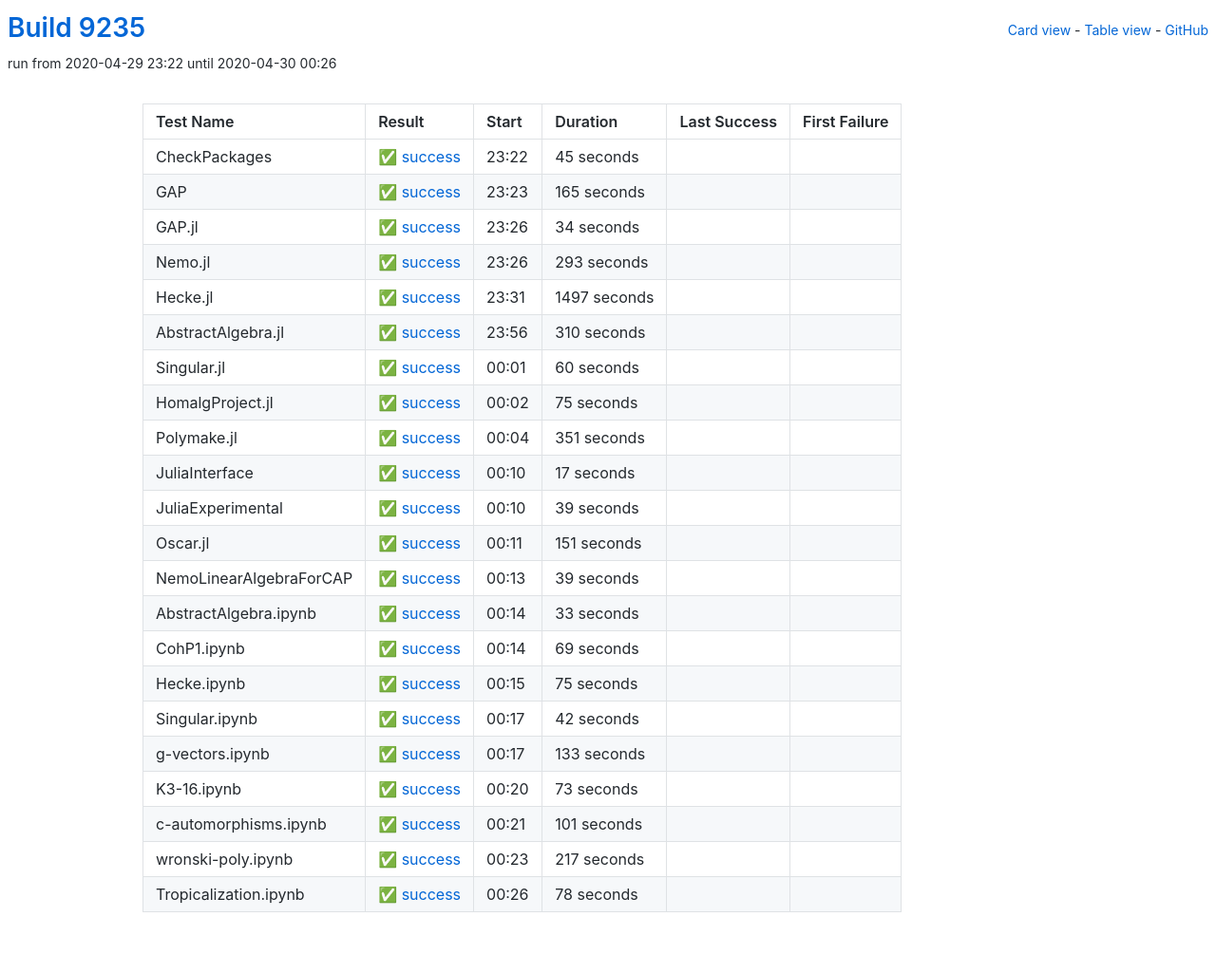
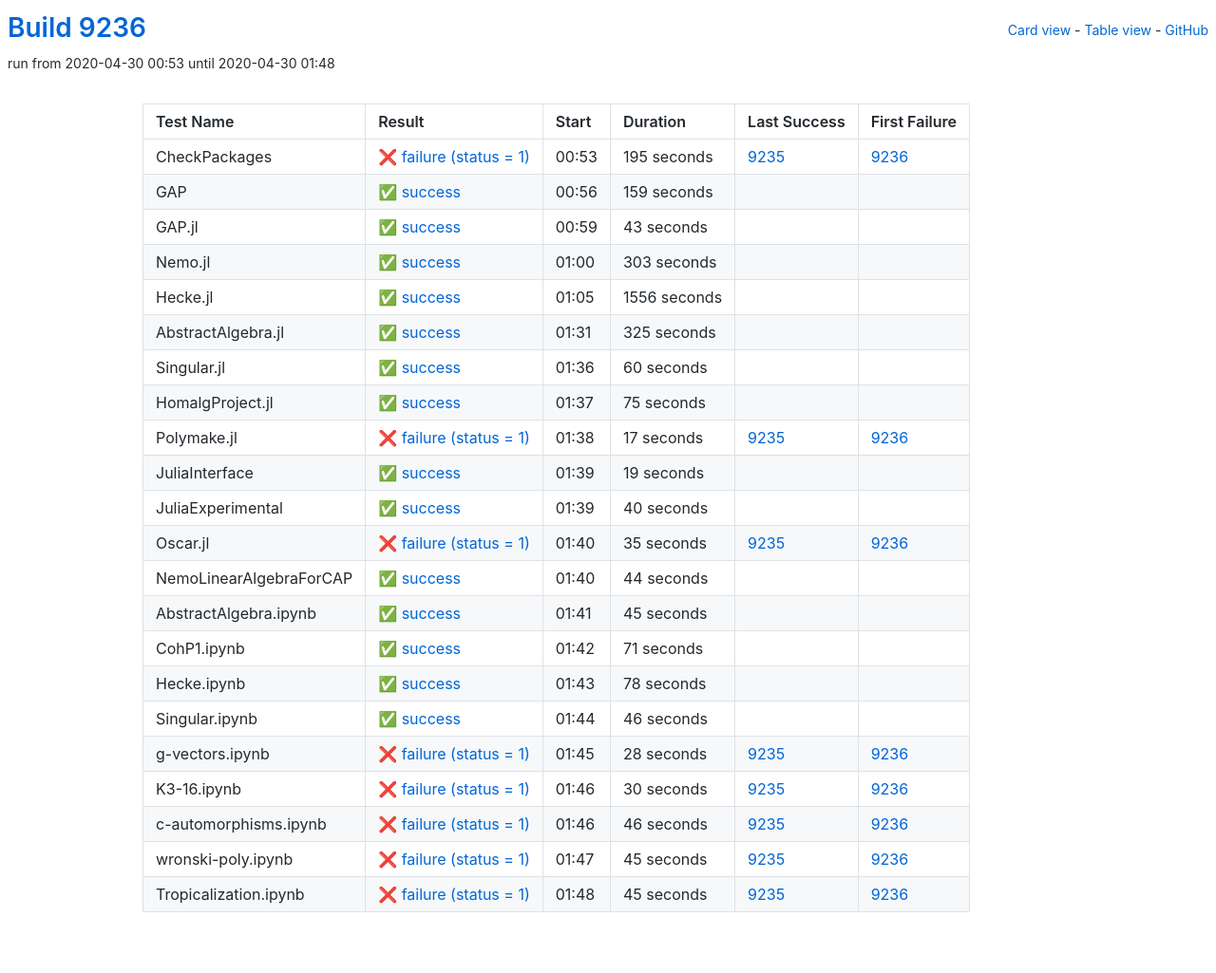
Before and after one commit to oscar-system/oscar-ci-status, a Jekyll site: the page built from table.html, in a window 1280 px wide. Shown: the whole page at 95% size. Built offline with Jekyll 4.4.1, drawn with Linux system fonts in a browser that asks for light colours.

Commit message:
Build 9236

```diff
--- a/_data/ci.yml
+++ b/_data/ci.yml
@@ -1,71 +1,71 @@
-build: 9235
-build_url: https://oscarci.mathematik.uni-kl.de/job/oscar/9235/
+build: 9236
+build_url: https://oscarci.mathematik.uni-kl.de/job/oscar/9236/
 job: oscar
 tests:
-- duration: 45
+- duration: 195
+  exitcode: 1
+  first_failure: 9236
+  first_failure_url: https://oscarci.mathematik.uni-kl.de/job/oscar/9236/
+  last_success: 9235
+  last_success_url: https://oscarci.mathematik.uni-kl.de/job/oscar/9235/
+  log: https://oscarci.mathematik.uni-kl.de/job/oscar/9236/artifact/logs/build-9236/CheckPackages.log
+  name: CheckPackages
+  start: 2020-04-30 00:53
+  status: failure
+  success: false
+- duration: 159
   exitcode: 0
   first_failure: false
   first_failure_url: null
   last_success: false
   last_success_url: null
-  log: https://oscarci.mathematik.uni-kl.de/job/oscar/9235/artifact/logs/build-9235/CheckPackages.log
-  name: CheckPackages
-  start: 2020-04-29 23:22
+  log: https://oscarci.mathematik.uni-kl.de/job/oscar/9236/artifact/logs/build-9236/GAP.log
+  name: GAP
+  start: 2020-04-30 00:56
   status: success
   success: true
-- duration: 165
+- duration: 43
   exitcode: 0
   first_failure: false
   first_failure_url: null
   last_success: false
   last_success_url: null
-  log: https://oscarci.mathematik.uni-kl.de/job/oscar/9235/artifact/logs/build-9235/GAP.log
-  name: GAP
-  start: 2020-04-29 23:23
+  log: https://oscarci.mathematik.uni-kl.de/job/oscar/9236/artifact/logs/build-9236/GAP.jl.log
+  name: GAP.jl
+  start: 2020-04-30 00:59
   status: success
   success: true
-- duration: 34
+- duration: 303
   exitcode: 0
   first_failure: false
   first_failure_url: null
   last_success: false
   last_success_url: null
-  log: https://oscarci.mathematik.uni-kl.de/job/oscar/9235/artifact/logs/build-9235/GAP.jl.log
-  name: GAP.jl
-  start: 2020-04-29 23:26
+  log: https://oscarci.mathematik.uni-kl.de/job/oscar/9236/artifact/logs/build-9236/Nemo.jl.log
+  name: Nemo.jl
+  start: 2020-04-30 01:00
   status: success
   success: true
-- duration: 293
+- duration: 1556
   exitcode: 0
   first_failure: false
   first_failure_url: null
   last_success: false
   last_success_url: null
-  log: https://oscarci.mathematik.uni-kl.de/job/oscar/9235/artifact/logs/build-9235/Nemo.jl.log
-  name: Nemo.jl
-  start: 2020-04-29 23:26
+  log: https://oscarci.mathematik.uni-kl.de/job/oscar/9236/artifact/logs/build-9236/Hecke.jl.log
+  name: Hecke.jl
+  start: 2020-04-30 01:05
   status: success
   success: true
-- duration: 1497
+- duration: 325
   exitcode: 0
   first_failure: false
   first_failure_url: null
   last_success: false
   last_success_url: null
-  log: https://oscarci.mathematik.uni-kl.de/job/oscar/9235/artifact/logs/build-9235/Hecke.jl.log
-  name: Hecke.jl
-  start: 2020-04-29 23:31
-  status: success
-  success: true
-- duration: 310
-  exitcode: 0
-  first_failure: false
-  first_failure_url: null
-  last_success: false
-  last_success_url: null
-  log: https://oscarci.mathematik.uni-kl.de/job/oscar/9235/artifact/logs/build-9235/AbstractAlgebra.jl.log
+  log: https://oscarci.mathematik.uni-kl.de/job/oscar/9236/artifact/logs/build-9236/AbstractAlgebra.jl.log
   name: AbstractAlgebra.jl
-  start: 2020-04-29 23:56
+  start: 2020-04-30 01:31
   status: success
   success: true
 - duration: 60
@@ -74,9 +74,9 @@
   first_failure_url: null
   last_success: false
   last_success_url: null
-  log: https://oscarci.mathematik.uni-kl.de/job/oscar/9235/artifact/logs/build-9235/Singular.jl.log
+  log: https://oscarci.mathematik.uni-kl.de/job/oscar/9236/artifact/logs/build-9236/Singular.jl.log
   name: Singular.jl
-  start: 2020-04-30 00:01
+  start: 2020-04-30 01:36
   status: success
   success: true
 - duration: 75
@@ -85,152 +85,86 @@
   first_failure_url: null
   last_success: false
   last_success_url: null
-  log: https://oscarci.mathematik.uni-kl.de/job/oscar/9235/artifact/logs/build-9235/HomalgProject.jl.log
+  log: https://oscarci.mathematik.uni-kl.de/job/oscar/9236/artifact/logs/build-9236/HomalgProject.jl.log
   name: HomalgProject.jl
-  start: 2020-04-30 00:02
+  start: 2020-04-30 01:37
   status: success
   success: true
-- duration: 351
+- duration: 17
+  exitcode: 1
+  first_failure: 9236
+  first_failure_url: https://oscarci.mathematik.uni-kl.de/job/oscar/9236/
+  last_success: 9235
+  last_success_url: https://oscarci.mathematik.uni-kl.de/job/oscar/9235/
+  log: https://oscarci.mathematik.uni-kl.de/job/oscar/9236/artifact/logs/build-9236/Polymake.jl.log
+  name: Polymake.jl
+  start: 2020-04-30 01:38
+  status: failure
+  success: false
+- duration: 19
   exitcode: 0
   first_failure: false
   first_failure_url: null
   last_success: false
   last_success_url: null
-  log: https://oscarci.mathematik.uni-kl.de/job/oscar/9235/artifact/logs/build-9235/Polymake.jl.log
-  name: Polymake.jl
-  start: 2020-04-30 00:04
+  log: https://oscarci.mathematik.uni-kl.de/job/oscar/9236/artifact/logs/build-9236/JuliaInterface.log
+  name: JuliaInterface
+  start: 2020-04-30 01:39
   status: success
   success: true
-- duration: 17
+- duration: 40
   exitcode: 0
   first_failure: false
   first_failure_url: null
   last_success: false
   last_success_url: null
-  log: https://oscarci.mathematik.uni-kl.de/job/oscar/9235/artifact/logs/build-9235/JuliaInterface.log
-  name: JuliaInterface
-  start: 2020-04-30 00:10
+  log: https://oscarci.mathematik.uni-kl.de/job/oscar/9236/artifact/logs/build-9236/JuliaExperimental.log
+  name: JuliaExperimental
+  start: 2020-04-30 01:39
   status: success
   success: true
-- duration: 39
+- duration: 35
+  exitcode: 1
+  first_failure: 9236
+  first_failure_url: https://oscarci.mathematik.uni-kl.de/job/oscar/9236/
+  last_success: 9235
+  last_success_url: https://oscarci.mathematik.uni-kl.de/job/oscar/9235/
+  log: https://oscarci.mathematik.uni-kl.de/job/oscar/9236/artifact/logs/build-9236/Oscar.jl.log
+  name: Oscar.jl
+  start: 2020-04-30 01:40
+  status: failure
+  success: false
+- duration: 44
   exitcode: 0
   first_failure: false
   first_failure_url: null
   last_success: false
   last_success_url: null
-  log: https://oscarci.mathematik.uni-kl.de/job/oscar/9235/artifact/logs/build-9235/JuliaExperimental.log
-  name: JuliaExperimental
-  start: 2020-04-30 00:10
+  log: https://oscarci.mathematik.uni-kl.de/job/oscar/9236/artifact/logs/build-9236/NemoLinearAlgebraForCAP.log
+  name: NemoLinearAlgebraForCAP
+  start: 2020-04-30 01:40
   status: success
   success: true
-- duration: 151
+- duration: 45
   exitcode: 0
   first_failure: false
   first_failure_url: null
   last_success: false
   last_success_url: null
-  log: https://oscarci.mathematik.uni-kl.de/job/oscar/9235/artifact/logs/build-9235/Oscar.jl.log
-  name: Oscar.jl
-  start: 2020-04-30 00:11
+  log: https://oscarci.mathematik.uni-kl.de/job/oscar/9236/artifact/logs/build-9236/AbstractAlgebra.ipynb.log
+  name: AbstractAlgebra.ipynb
+  start: 2020-04-30 01:41
   status: success
   success: true
-- duration: 39
+- duration: 71
   exitcode: 0
   first_failure: false
   first_failure_url: null
   last_success: false
   last_success_url: null
-  log: https://oscarci.mathematik.uni-kl.de/job/oscar/9235/artifact/logs/build-9235/NemoLinearAlgebraForCAP.log
-  name: NemoLinearAlgebraForCAP
-  start: 2020-04-30 00:13
-  status: success
-  success: true
-- duration: 33
-  exitcode: 0
-  first_failure: false
-  first_failure_url: null
-  last_success: false
-  last_success_url: null
-  log: https://oscarci.mathematik.uni-kl.de/job/oscar/9235/artifact/logs/build-9235/AbstractAlgebra.ipynb.log
-  name: AbstractAlgebra.ipynb
-  start: 2020-04-30 00:14
-  status: success
-  success: true
-- duration: 69
-  exitcode: 0
-  first_failure: false
-  first_failure_url: null
-  last_success: false
-  last_success_url: null
-  log: https://oscarci.mathematik.uni-kl.de/job/oscar/9235/artifact/logs/build-9235/CohP1.ipynb.log
+  log: https://oscarci.mathematik.uni-kl.de/job/oscar/9236/artifact/logs/build-9236/CohP1.ipynb.log
   name: CohP1.ipynb
-  start: 2020-04-30 00:14
-  status: success
-  success: true
-- duration: 75
-  exitcode: 0
-  first_failure: false
-  first_failure_url: null
-  last_success: false
-  last_success_url: null
-  log: https://oscarci.mathematik.uni-kl.de/job/oscar/9235/artifact/logs/build-9235/Hecke.ipynb.log
-  name: Hecke.ipynb
-  start: 2020-04-30 00:15
-  status: success
-  success: true
-- duration: 42
-  exitcode: 0
-  first_failure: false
-  first_failure_url: null
-  last_success: false
-  last_success_url: null
-  log: https://oscarci.mathematik.uni-kl.de/job/oscar/9235/artifact/logs/build-9235/Singular.ipynb.log
-  name: Singular.ipynb
-  start: 2020-04-30 00:17
-  status: success
-  success: true
-- duration: 133
-  exitcode: 0
-  first_failure: false
-  first_failure_url: null
-  last_success: false
-  last_success_url: null
-  log: https://oscarci.mathematik.uni-kl.de/job/oscar/9235/artifact/logs/build-9235/g-vectors.ipynb.log
-  name: g-vectors.ipynb
-  start: 2020-04-30 00:17
-  status: success
-  success: true
-- duration: 73
-  exitcode: 0
-  first_failure: false
-  first_failure_url: null
-  last_success: false
-  last_success_url: null
-  log: https://oscarci.mathematik.uni-kl.de/job/oscar/9235/artifact/logs/build-9235/K3-16.ipynb.log
-  name: K3-16.ipynb
-  start: 2020-04-30 00:20
-  status: success
-  success: true
-- duration: 101
-  exitcode: 0
-  first_failure: false
-  first_failure_url: null
-  last_success: false
-  last_success_url: null
-  log: https://oscarci.mathematik.uni-kl.de/job/oscar/9235/artifact/logs/build-9235/c-automorphisms.ipynb.log
-  name: c-automorphisms.ipynb
-  start: 2020-04-30 00:21
-  status: success
-  success: true
-- duration: 217
-  exitcode: 0
-  first_failure: false
-  first_failure_url: null
-  last_success: false
-  last_success_url: null
-  log: https://oscarci.mathematik.uni-kl.de/job/oscar/9235/artifact/logs/build-9235/wronski-poly.ipynb.log
-  name: wronski-poly.ipynb
-  start: 2020-04-30 00:23
+  start: 2020-04-30 01:42
   status: success
   success: true
 - duration: 78
@@ -239,8 +173,74 @@
   first_failure_url: null
   last_success: false
   last_success_url: null
-  log: https://oscarci.mathematik.uni-kl.de/job/oscar/9235/artifact/logs/build-9235/Tropicalization.ipynb.log
-  name: Tropicalization.ipynb
-  start: 2020-04-30 00:26
+  log: https://oscarci.mathematik.uni-kl.de/job/oscar/9236/artifact/logs/build-9236/Hecke.ipynb.log
+  name: Hecke.ipynb
+  start: 2020-04-30 01:43
   status: success
   success: true
+- duration: 46
+  exitcode: 0
+  first_failure: false
+  first_failure_url: null
+  last_success: false
+  last_success_url: null
+  log: https://oscarci.mathematik.uni-kl.de/job/oscar/9236/artifact/logs/build-9236/Singular.ipynb.log
+  name: Singular.ipynb
+  start: 2020-04-30 01:44
+  status: success
+  success: true
+- duration: 28
+  exitcode: 1
+  first_failure: 9236
+  first_failure_url: https://oscarci.mathematik.uni-kl.de/job/oscar/9236/
+  last_success: 9235
+  last_success_url: https://oscarci.mathematik.uni-kl.de/job/oscar/9235/
+  log: https://oscarci.mathematik.uni-kl.de/job/oscar/9236/artifact/logs/build-9236/g-vectors.ipynb.log
+  name: g-vectors.ipynb
+  start: 2020-04-30 01:45
+  status: failure
+  success: false
+- duration: 30
+  exitcode: 1
+  first_failure: 9236
+  first_failure_url: https://oscarci.mathematik.uni-kl.de/job/oscar/9236/
+  last_success: 9235
+  last_success_url: https://oscarci.mathematik.uni-kl.de/job/oscar/9235/
+  log: https://oscarci.mathematik.uni-kl.de/job/oscar/9236/artifact/logs/build-9236/K3-16.ipynb.log
+  name: K3-16.ipynb
+  start: 2020-04-30 01:46
+  status: failure
+  success: false
+- duration: 46
+  exitcode: 1
+  first_failure: 9236
+  first_failure_url: https://oscarci.mathematik.uni-kl.de/job/oscar/9236/
+  last_success: 9235
+  last_success_url: https://oscarci.mathematik.uni-kl.de/job/oscar/9235/
+  log: https://oscarci.mathematik.uni-kl.de/job/oscar/9236/artifact/logs/build-9236/c-automorphisms.ipynb.log
+  name: c-automorphisms.ipynb
+  start: 2020-04-30 01:46
+  status: failure
+  success: false
+- duration: 45
+  exitcode: 1
+  first_failure: 9236
+  first_failure_url: https://oscarci.mathematik.uni-kl.de/job/oscar/9236/
+  last_success: 9235
+  last_success_url: https://oscarci.mathematik.uni-kl.de/job/oscar/9235/
+  log: https://oscarci.mathematik.uni-kl.de/job/oscar/9236/artifact/logs/build-9236/wronski-poly.ipynb.log
+  name: wronski-poly.ipynb
+  start: 2020-04-30 01:47
+  status: failure
+  success: false
+- duration: 45
+  exitcode: 1
+  first_failure: 9236
+  first_failure_url: https://oscarci.mathematik.uni-kl.de/job/oscar/9236/
+  last_success: 9235
+  last_success_url: https://oscarci.mathematik.uni-kl.de/job/oscar/9235/
+  log: https://oscarci.mathematik.uni-kl.de/job/oscar/9236/artifact/logs/build-9236/Tropicalization.ipynb.log
+  name: Tropicalization.ipynb
+  start: 2020-04-30 01:48
+  status: failure
+  success: false
```
Also changed, not shown: README.md.
